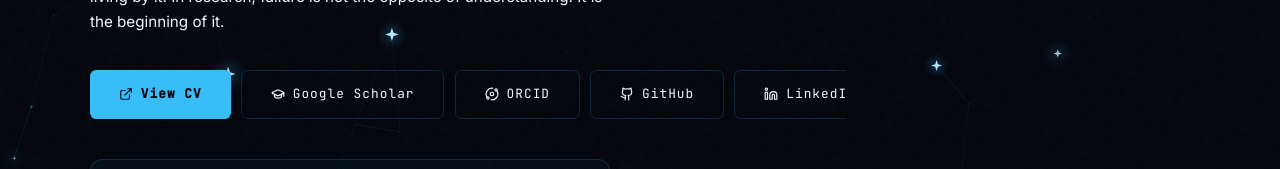
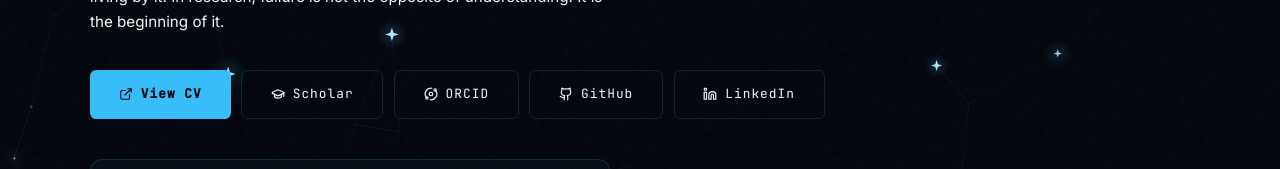
Before and after one commit to iamshibly/my-portfolio, a React (Vite) app: page / in a window 1280 px wide. Shown: the part 457-626 px from the top of the page. Built offline with nearby package versions, Linux system fonts and the light colour scheme; no server answers.

Commit message:
Optimize hero buttons and update CV reference

```diff
--- a/src/sections/HeroSection.tsx
+++ b/src/sections/HeroSection.tsx
@@ -142,19 +142,20 @@ const HeroSection = () => {
                 target="_blank"
                 rel="noopener noreferrer"
                 className="btn-primary"
+                style={{ flexShrink: 0 }}
               >
                 <ExternalLink size={14} /> View CV
               </a>
-              <a href={personalInfo.socials.googleScholar} target="_blank" rel="noopener noreferrer" className="btn-outline">
-                <GraduationCap size={14} /> Google Scholar
+              <a href={personalInfo.socials.googleScholar} target="_blank" rel="noopener noreferrer" className="btn-outline" style={{ flexShrink: 0 }}>
+                <GraduationCap size={14} /> Scholar
               </a>
-              <a href={personalInfo.socials.orcid} target="_blank" rel="noopener noreferrer" className="btn-outline">
+              <a href={personalInfo.socials.orcid} target="_blank" rel="noopener noreferrer" className="btn-outline" style={{ flexShrink: 0 }}>
                 <Orbit size={14} /> ORCID
               </a>
-              <a href={personalInfo.socials.github} target="_blank" rel="noopener noreferrer" className="btn-outline">
+              <a href={personalInfo.socials.github} target="_blank" rel="noopener noreferrer" className="btn-outline" style={{ flexShrink: 0 }}>
                 <Github size={14} /> GitHub
               </a>
-              <a href={personalInfo.socials.linkedin} target="_blank" rel="noopener noreferrer" className="btn-outline">
+              <a href={personalInfo.socials.linkedin} target="_blank" rel="noopener noreferrer" className="btn-outline" style={{ flexShrink: 0 }}>
                 <Linkedin size={14} /> LinkedIn
               </a>
             </div>
```
Also changed, not shown: 1 other file (tests, documents, lock files or other folders).
